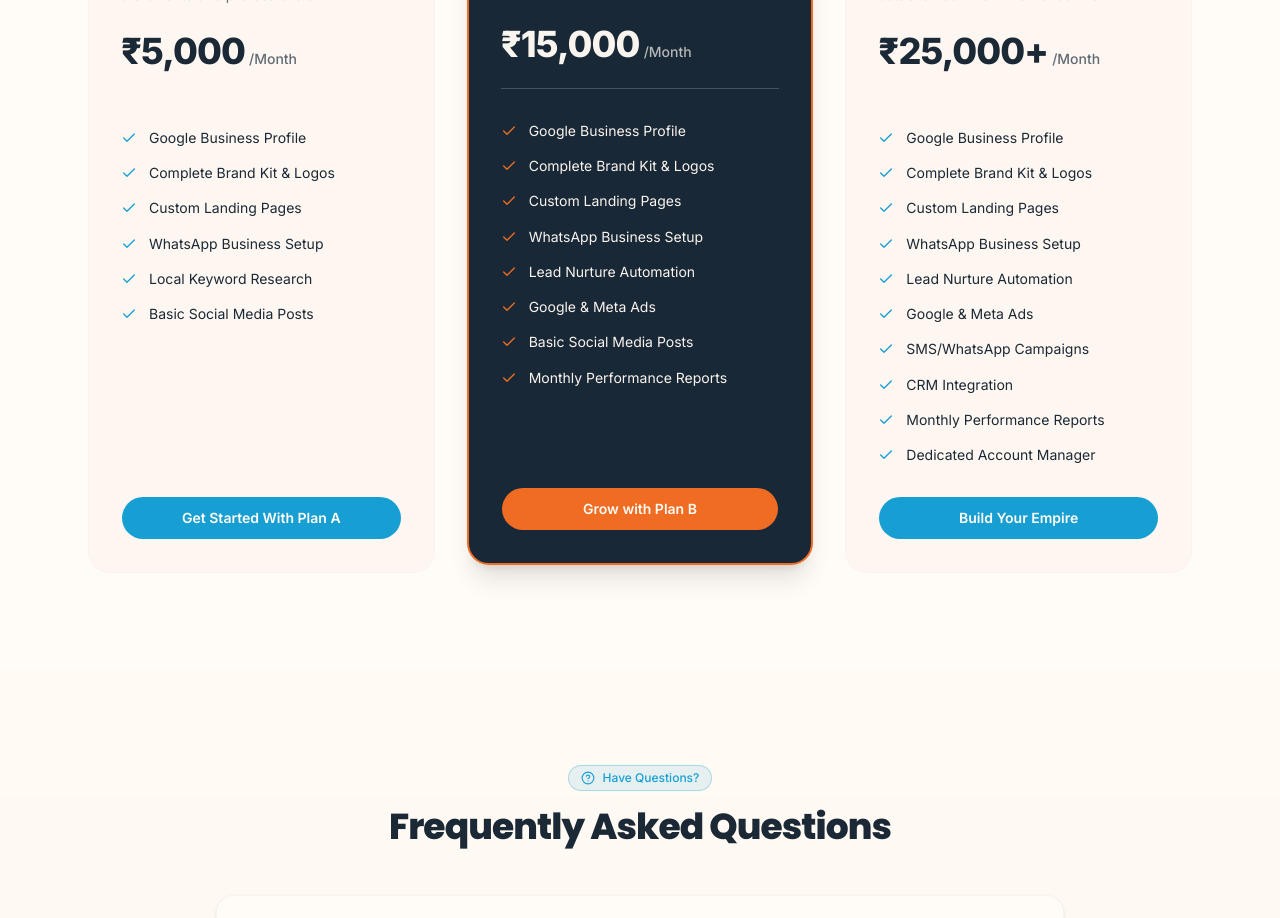
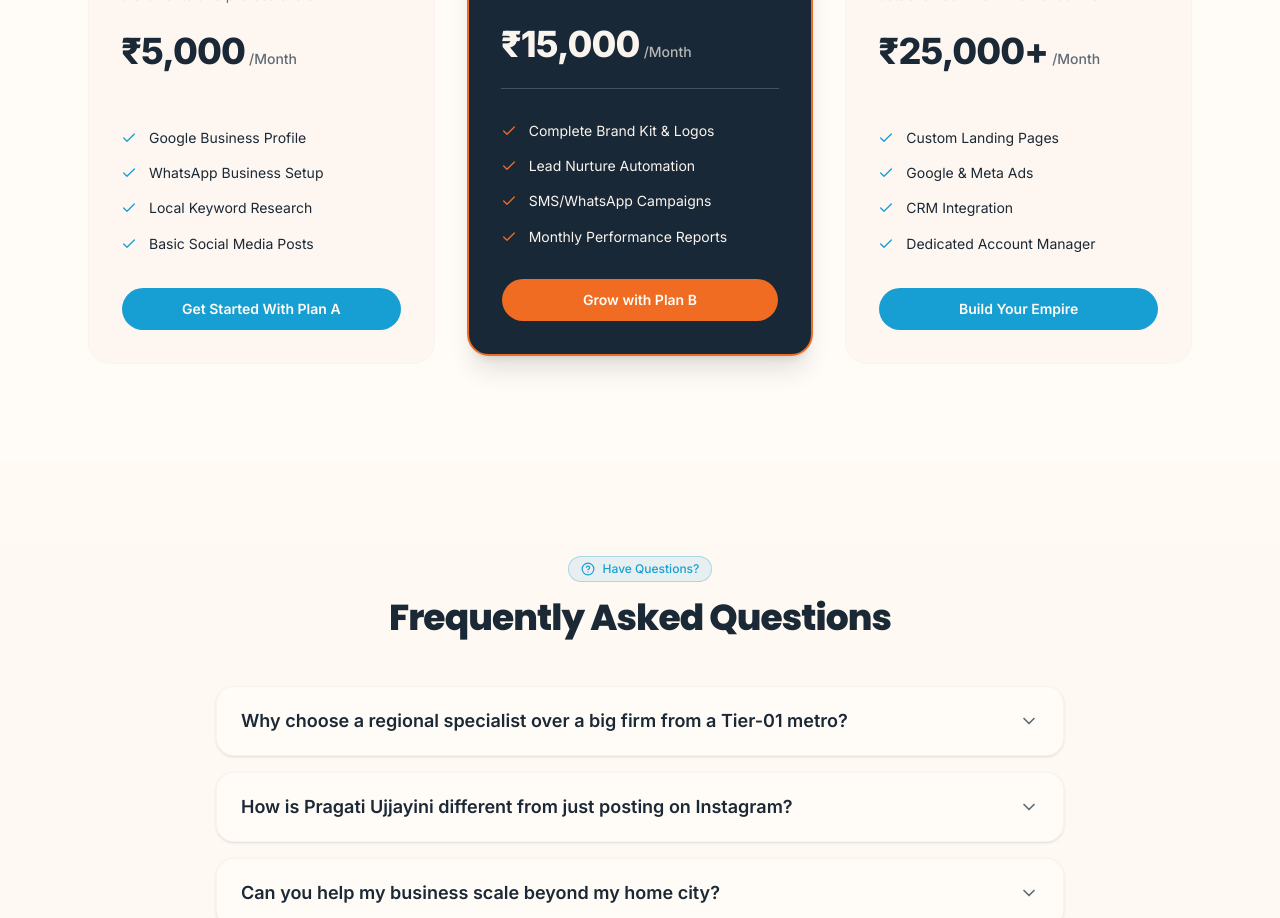
Before and after one commit to sunscraft/pragati-ujjayini, a Next.js app: page / in a window 1280 px wide. Shown: the part 5300-6218 px from the top of the page. Built offline with nearby package versions, Linux system fonts and the light colour scheme.

Commit message:
changes in the features of pricing

```diff
--- a/components/pricing.tsx
+++ b/components/pricing.tsx
@@ -23,8 +23,6 @@ const pricingData: PricingTier[] = [
         buttonText: "Get Started With Plan A",
         features: [
             "Google Business Profile",
-            "Complete Brand Kit & Logos",
-            "Custom Landing Pages",
             "WhatsApp Business Setup",
             "Local Keyword Research",
             "Basic Social Media Posts"
@@ -38,13 +36,9 @@ const pricingData: PricingTier[] = [
         isPopular: true,
         buttonText: "Grow with Plan B",
         features: [
-            "Google Business Profile",
             "Complete Brand Kit & Logos",
-            "Custom Landing Pages",
-            "WhatsApp Business Setup",
             "Lead Nurture Automation",
-            "Google & Meta Ads",
-            "Basic Social Media Posts",
+            "SMS/WhatsApp Campaigns",
             "Monthly Performance Reports"
         ]
     },
@@ -55,15 +49,9 @@ const pricingData: PricingTier[] = [
         price: "₹25,000+",
         buttonText: "Build Your Empire",
         features: [
-            "Google Business Profile",
-            "Complete Brand Kit & Logos",
             "Custom Landing Pages",
-            "WhatsApp Business Setup",
-            "Lead Nurture Automation",
             "Google & Meta Ads",
-            "SMS/WhatsApp Campaigns",
             "CRM Integration",
-            "Monthly Performance Reports",
             "Dedicated Account Manager"
         ]
     }
```
